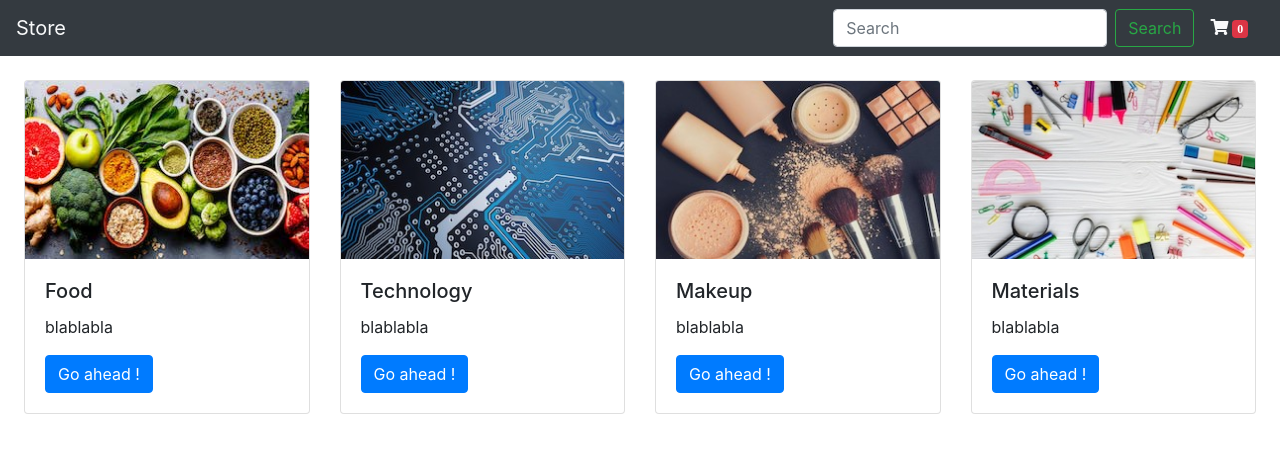
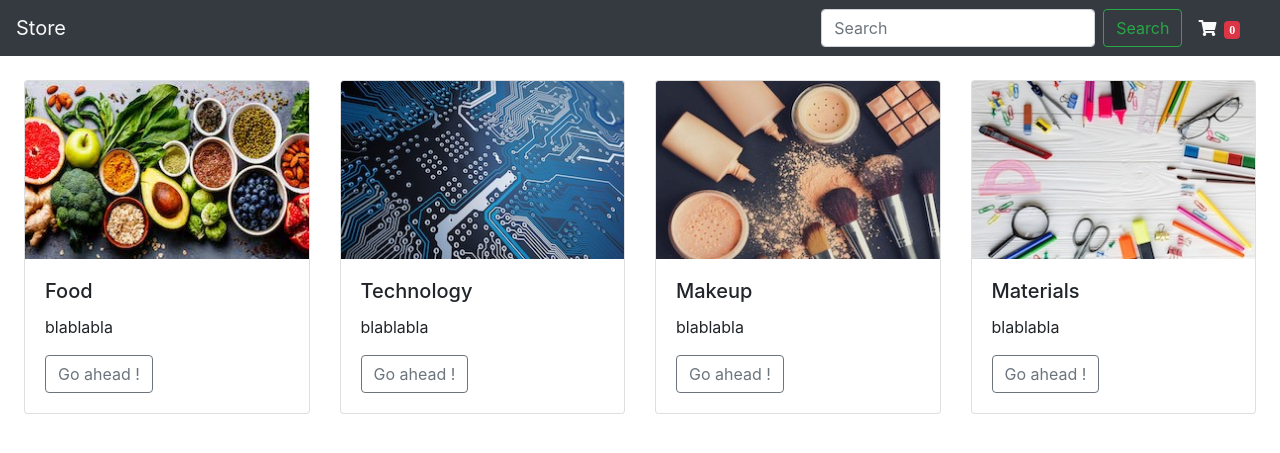
Before and after one commit to crozes/Cris_Project, a PHP site: page / in a window 1280 px wide. Shown: the top 453 px of the page. Run offline with PHP 8.4, Linux system fonts and the light colour scheme; data comes from the database, SQL or seed files in the repository.

Commit message:
Changement site

```diff
--- /dev/null
+++ b/css/myStyle.css
@@ -0,0 +1,3 @@
+.headerButton:hover {
+    color: #dae0e5 !important;
+}
--- a/header.php
+++ b/header.php
@@ -1,8 +1,21 @@
+<!DOCTYPE html>
+<html>
+<head>
+<meta charset="utf-8" />
+    <meta http-equiv="X-UA-Compatible" content="IE=edge">
+    <title>Products</title>
+    <meta name="viewport" content="width=device-width, initial-scale=1">
+    <link rel="stylesheet" type="text/css" media="screen" href="css/bootstrap.css" />
+    <link rel="stylesheet" type="text/css" media="screen" href="cssFa/fontawesome-free-5.5.0-web/css/all.css" />
+    <link rel="stylesheet" type="text/css" media="screen" href="css/myStyle.css" />
+    <script src="js/bootstrap.js"></script>
+</head>
+<body>
 <nav class="navbar navbar-dark bg-dark">
 <a class="navbar-brand text-light" href="index.php">Store</a>
   <form class="form-inline">
     <input class="form-control mr-sm-2" type="search" placeholder="Search" aria-label="Search">
     <button class="btn btn-outline-success my-2 my-sm-0" type="submit">Search</button>
-    <i class="fa fa-shopping-cart ml-3 mr-3 text-light" aria-hidden="true"> <span class="badge badge-danger" id="cart-number">0</span> </i>
+    <a href="#" class="headerButton"><i class="fa fa-shopping-cart ml-3 mr-3 text-light" aria-hidden="true"><span class="badge badge-danger mr-2 ml-2" id="cart-number">0</span></i></a>
   </form>
 </nav>
--- a/index.php
+++ b/index.php
@@ -25,7 +25,7 @@ if ($result->num_rows > 0)
           <div class="card-body">
             <h5 class="card-title">'.$row["CategoriesName"].'</h5>
             <p class="card-text">'.$row["CategoriesDescription"].'</p>
-            <a href="produs.php?categorie='.$row["CategoriesName"].'" class="btn btn-primary">Go ahead !</a>
+            <a href="produs.php?categorie='.$row["CategoriesName"].'" class="btn btn-outline-secondary center">Go ahead !</a>
           </div>
         </div>';
   }
```
Also changed, not shown: produs.php (+0 -12 lines).
